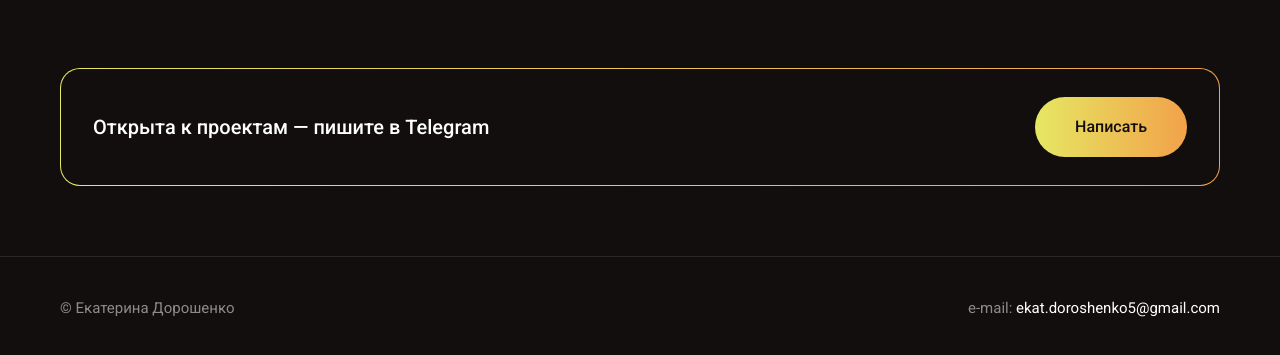
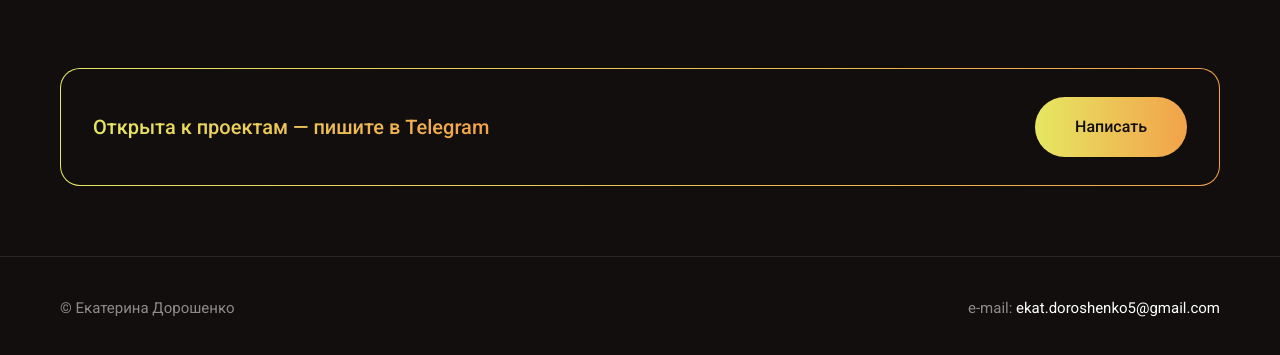
Before and after one commit to katedoros/portfolio, a plain HTML site: page index.html in a window 1280 px wide. Shown: the part 5238-5593 px from the top of the page. Drawn offline with Linux system fonts and the light colour scheme.

Commit message:
Баннер: текст градиентом
Co-Authored-By: Claude Opus 5.5 <noreply@anthropic.com>

```diff
--- a/css/style.css
+++ b/css/style.css
@@ -249,3 +249,6 @@ section[id] { scroll-margin-top: 76px; }
 .case-section__body > :first-child { margin-top: 0; }
 .case-section:has(.case-section__body:empty) { padding-bottom: 24px; }
 .case-section:has(.case-section__body:empty) .case-section__body { display: none; }
+
+/* Текст в баннере — жёлто-оранжевым градиентом */
+.cta__text { background: var(--accent); -webkit-background-clip: text; background-clip: text; color: transparent; }
```
